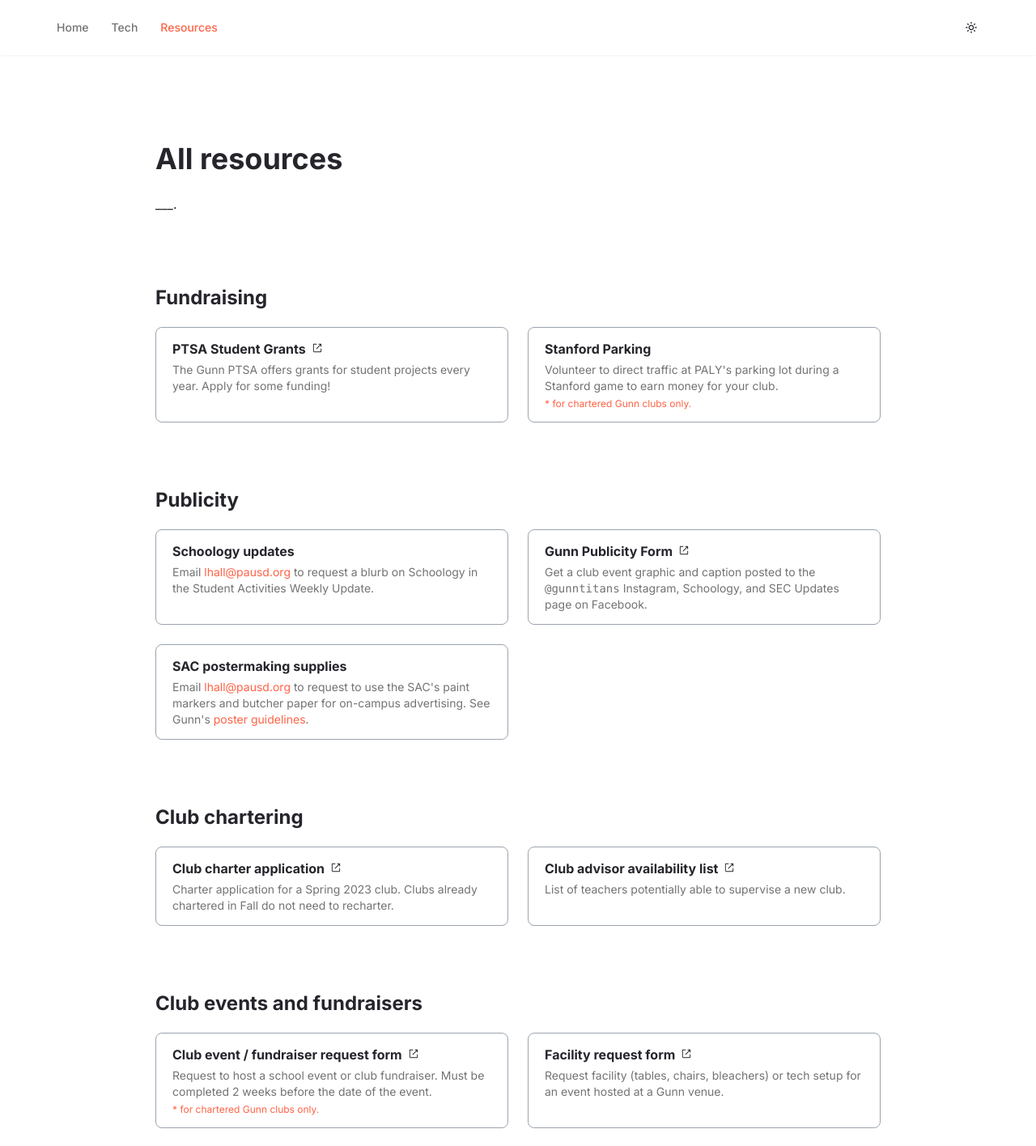
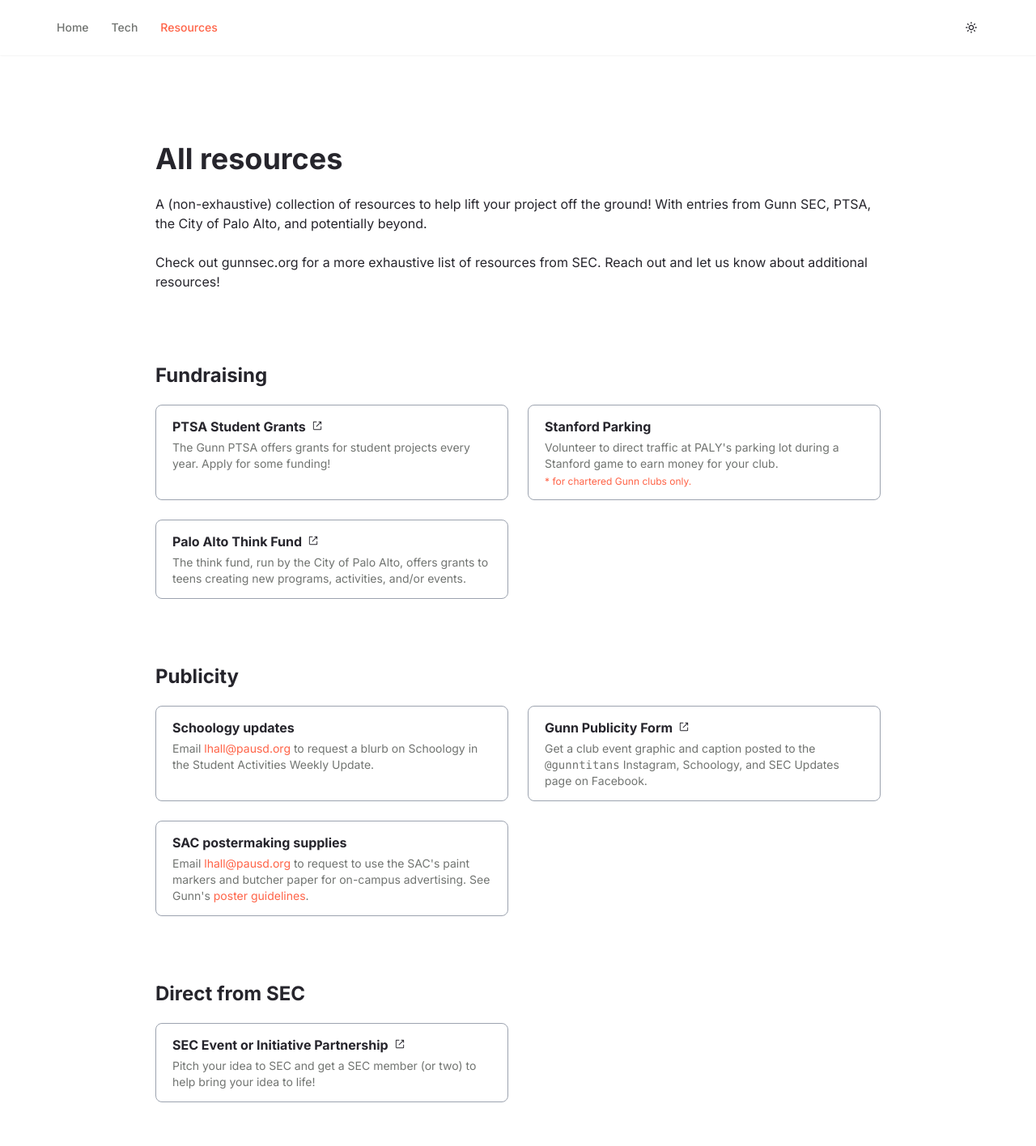
Before and after one commit to gunnsec/gunn-launchpad, a Next.js app: page /resources in a window 1280 px wide. Shown: the top 1416 px of the page at 81% size. Built offline with nearby package versions, Linux system fonts and the light colour scheme.

Commit message:
resources page main blurb, addition of SEC partnership and thinkfund resources

```diff
--- a/components/Resource.tsx
+++ b/components/Resource.tsx
@@ -77,6 +77,10 @@ export const fundraising = {
     "stfparking":
         <Resource name="Stanford Parking" clubOnly>
             Volunteer to direct traffic at PALY's parking lot during a Stanford game to earn money for your club.
+        </Resource>,
+    "thinkfund":
+        <Resource name="Palo Alto Think Fund" href="https://www.mitchellparkteenservices.org/thinkfund">
+            The think fund, run by the City of Palo Alto, offers grants to teens creating new programs, activities, and/or events.
         </Resource>
 }
 
@@ -98,3 +102,10 @@ export const publicity = {
             <a href="https://drive.google.com/file/d/1A0bsQgqN8bqXcI-dBvRc7BGtgcT8XFwm/view?usp=sharing" target="_blank" rel="noopener noreferrer" className="text-grapefruit hover:underline">poster guidelines</a>.
         </Resource>
 }
+
+export const sec = {
+    "partnership":
+        <Resource name="SEC Event or Initiative Partnership" href="https://forms.gle/gEGzBTeDkfJ8DAjc7">
+            Pitch your idea to SEC and get a SEC member (or two) to help bring your idea to life!
+        </Resource>
+}
--- a/pages/resources.tsx
+++ b/pages/resources.tsx
@@ -1,6 +1,6 @@
 import Head from 'next/head';
 import Section from '../components/Section';
-import {chartering, events, publicity, fundraising} from '../components/Resource';
+import {chartering, events, publicity, fundraising, sec} from '../components/Resource';
 import {ReactNode} from 'react';
 
 
@@ -14,7 +14,13 @@ export default function Home() {
 
             <section className="container mb-12">
                 <h1 className="text-4xl font-bold mb-6">All resources</h1>
-                <p>___.</p>
+                <p>A (non-exhaustive) collection of resources to help lift your project off the ground!
+                    With entries from Gunn SEC, PTSA, the City of Palo Alto, and potentially beyond.
+                    <br />
+                    <br />
+                    Check out <a href="https://gunnsec.org/" target="_blank" rel="noopener noreferrer">gunnsec.org</a>{' '}
+                    for a more exhaustive list of resources from SEC. Reach out and let us know about additional resources!
+                </p>
             </section>
 
             <Section name="Fundraising" id="fundraising">
@@ -26,6 +32,12 @@ export default function Home() {
             <Section name="Publicity" id="publicity">
                 <Resources>
                     {Object.values(publicity)}
+                </Resources>
+            </Section>
+
+            <Section name="Direct from SEC" id="sec">
+                <Resources>
+                    {Object.values(sec)}
                 </Resources>
             </Section>
 
```
